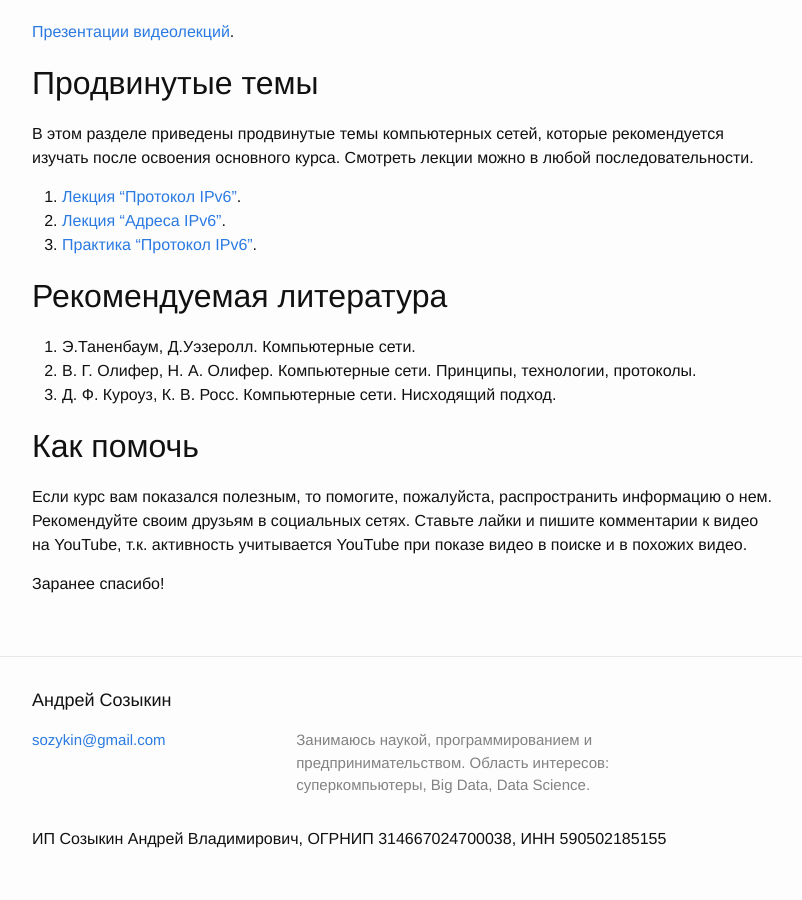
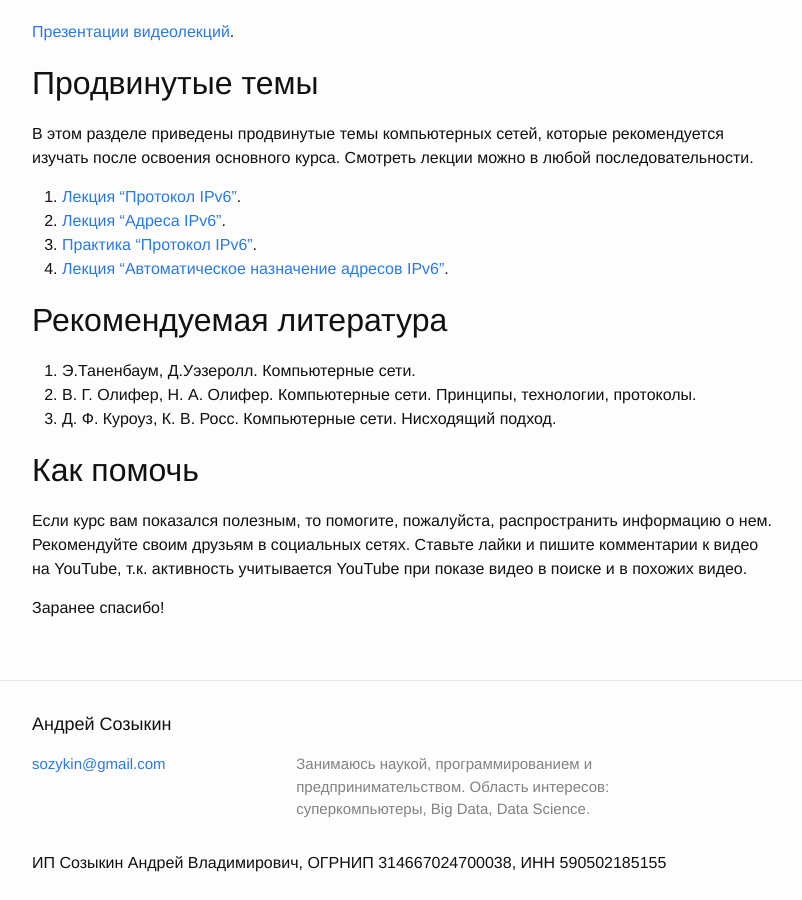
Before and after one commit to sozykin/asozykin.ru, a Jekyll site: the page built from _pages/networks_online.md, in a window 1280 px wide and 900 px high, scrolled down 2724 px. Shown: the whole window, without its empty margins (238-1040 px from the left). Built offline with Jekyll 4.4.1, drawn with Linux system fonts in a browser that asks for light colours; comment, search, counter and statistics services are not loaded.

Commit message:
Added new video to the Network Course

```diff
--- a/_pages/networks_online.md
+++ b/_pages/networks_online.md
@@ -120,7 +120,7 @@ permalink: /courses/networks_online
 1. [Лекция "Протокол IPv6"](https://youtu.be/Y4l8ScRLrf4).
 2. [Лекция "Адреса IPv6"](https://youtu.be/KRAKAAJTxTg).
 3. [Практика "Протокол IPv6"](https://youtu.be/xCEiYBmEh38).
-
+4. [Лекция "Автоматическое назначение адресов IPv6"](https://youtu.be/GZTqZQVSY1A).
 
 ## Рекомендуемая литература
 
```
